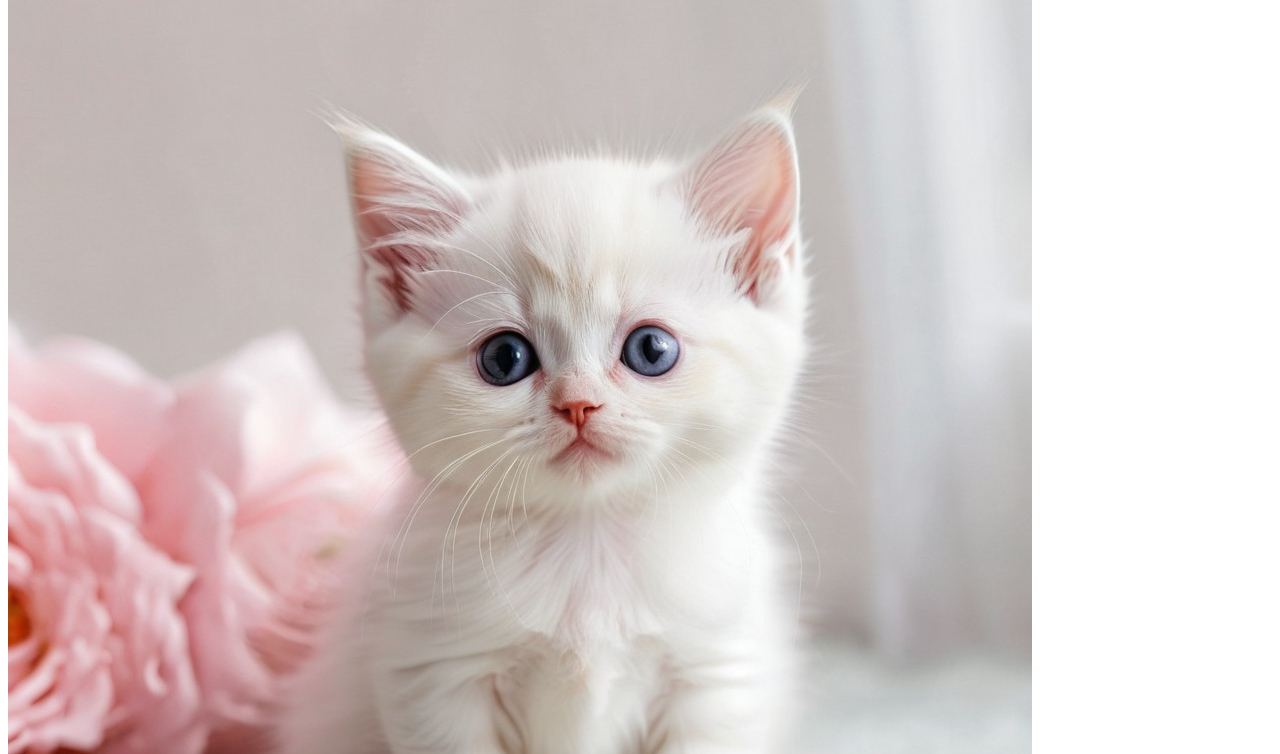
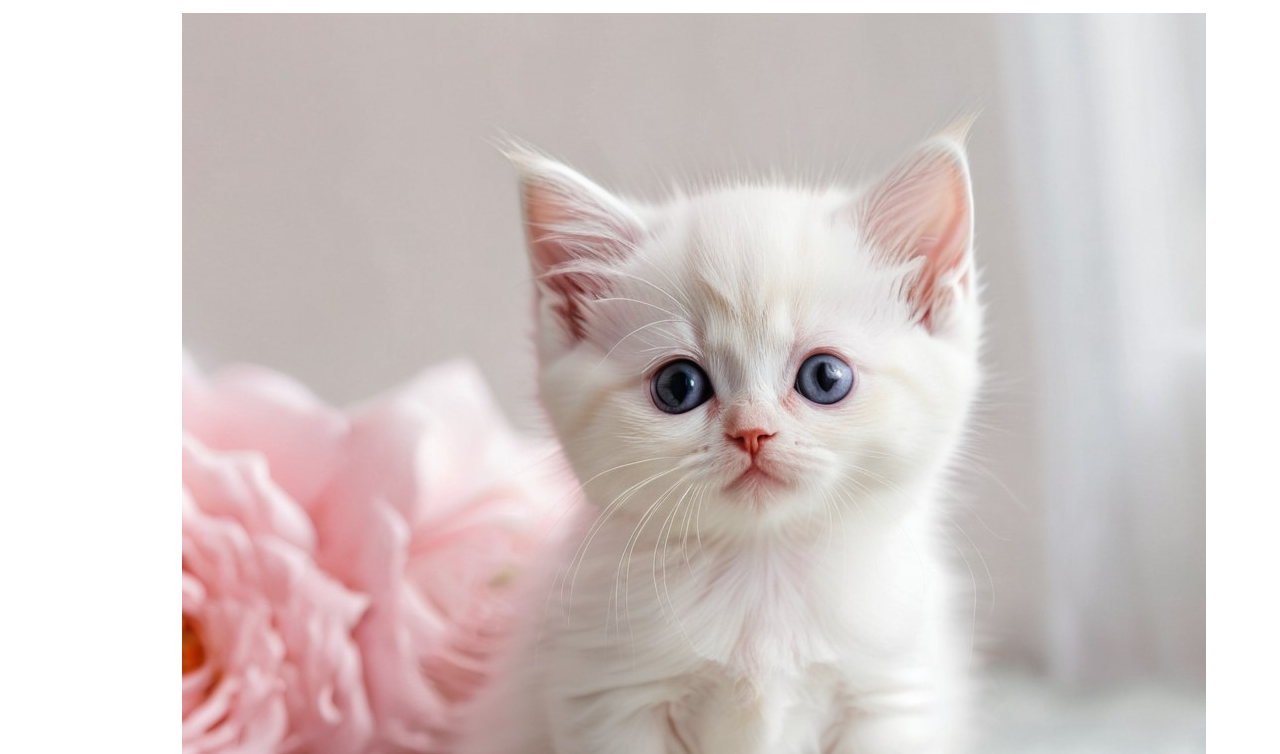
Before and after one commit to parnapraveen/portfolio, a plain HTML site: page index.html in a window 1280 px wide. Shown: the part 146-900 px from the top of the page. Drawn offline with Linux system fonts and the light colour scheme.

Commit message:
small change

```diff
--- a/style.css
+++ b/style.css
@@ -3,4 +3,8 @@ body {
          and use the OS’s UI font as the website font
        */
     font: 100%/1.5 system-ui;
+    max-width: 100ch;
+    margin-inline: auto;
+    padding: 20px;
+    font-size: 1rem;
 }
```
Also changed, not shown: 1 other file.
